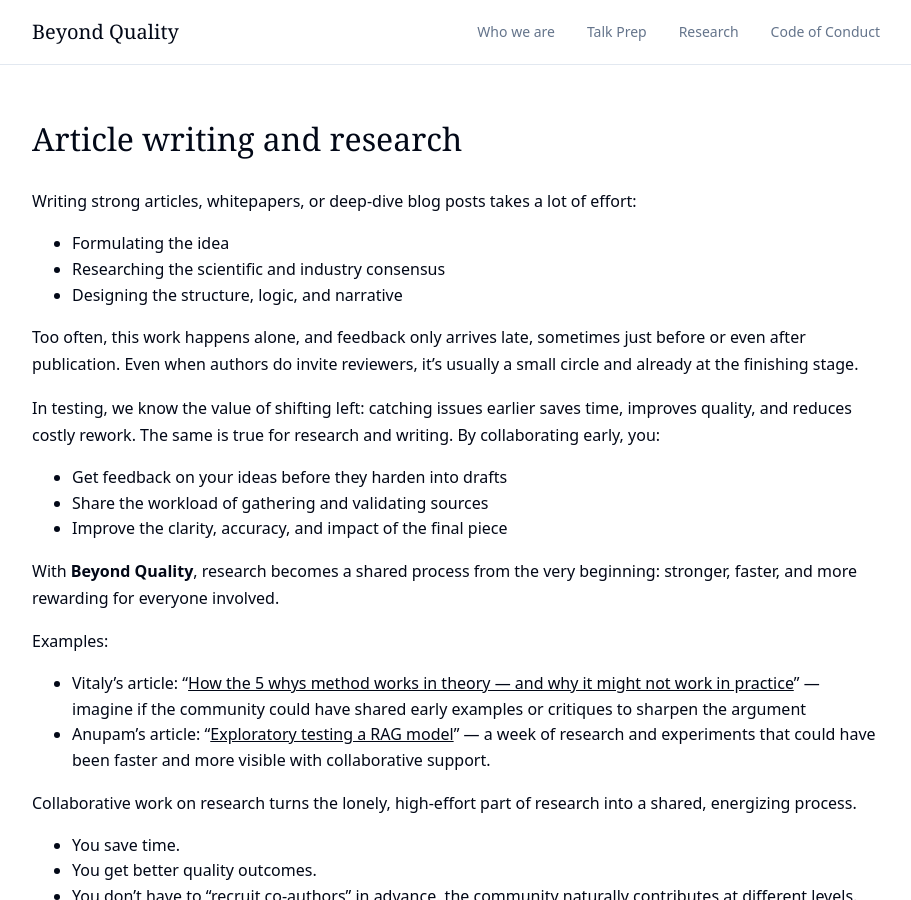
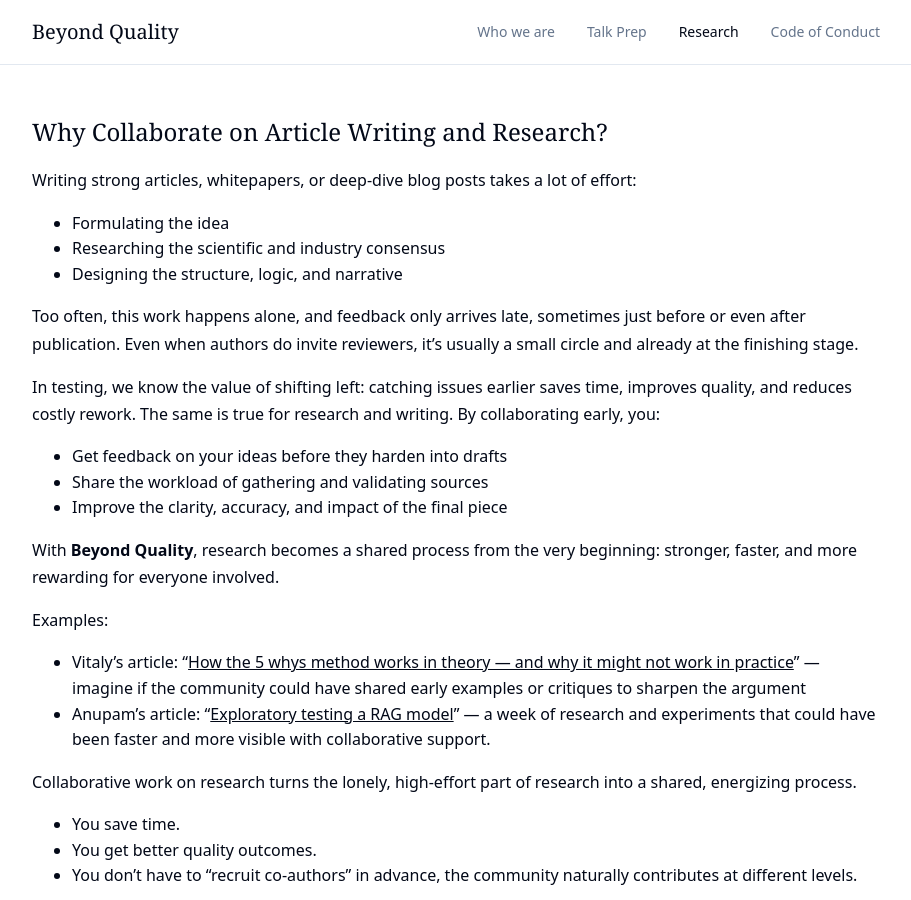
Before and after one commit to BeyondQuality/beyondquality, a Jekyll site: the page built from research.md, in a window 1280 px wide and 900 px high. Shown: the whole window, without its empty margins (184-1095 px from the left). Built offline with Jekyll 4.4.1, drawn with Linux system fonts in a browser that asks for light colours; our own code applies the rules of GitHub Pages for plain Markdown files.

Commit message:
harmonized the style of headers

```diff
--- a/_layouts/default.html
+++ b/_layouts/default.html
@@ -35,10 +35,10 @@
         <a href="/" class="nav-brand">Beyond Quality</a>
 
         <div class="nav-links">
-          <a href="/whoweare" class="nav-link {% if page.url == '/whoweare' %}active{% endif %}">Who we are</a>
-          <a href="/talk" class="nav-link {% if page.url == '/talk' %}active{% endif %}">Talk Prep</a>
-          <a href="/research" class="nav-link {% if page.url == '/research' %}active{% endif %}">Research</a>
-          <a href="/coc" class="nav-link {% if page.url == '/coc' %}active{% endif %}">Code of Conduct</a>
+          <a href="/whoweare" class="nav-link {% if page.url contains '/whoweare' %}active{% endif %}">Who we are</a>
+          <a href="/talk" class="nav-link {% if page.url contains '/talk' %}active{% endif %}">Talk Prep</a>
+          <a href="/research" class="nav-link {% if page.url contains '/research' %}active{% endif %}">Research</a>
+          <a href="/coc" class="nav-link {% if page.url contains '/coc' %}active{% endif %}">Code of Conduct</a>
         </div>
       </div>
     </nav>
--- a/research.md
+++ b/research.md
@@ -1,4 +1,4 @@
-# Article writing and research
+## Why Collaborate on Article Writing and Research?
 
 Writing strong articles, whitepapers, or deep-dive blog posts takes a lot of effort:
 - Formulating the idea
```
Also changed, not shown: coc.md (+1 -1 lines), talk.md (+0 -2 lines).
